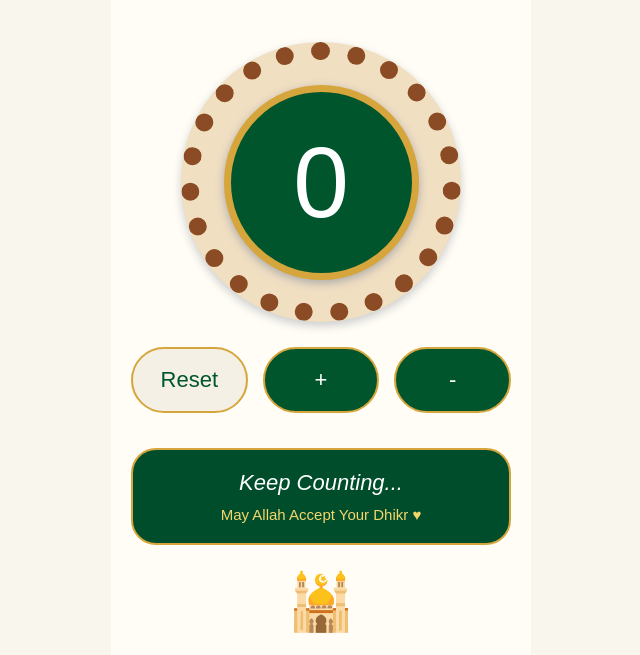
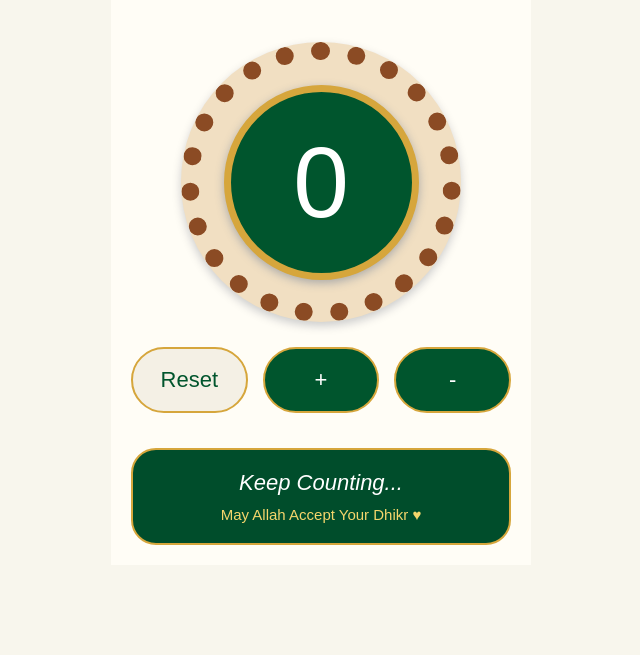
Before and after one commit to kadivalsaid/Tasbih-Counter, a plain HTML site: page index.html in a window 1280 px wide. Shown: the part 249-904 px from the top of the page, without its empty margins (319-959 px from the left). After the commit the page ends 814 px from the top, so only its background shows below. Drawn offline with Linux system fonts and the light colour scheme.

Commit message:
Format HTML structure for Tasbih Counterupdate

```diff
--- a/index.html
+++ b/index.html
@@ -39,9 +39,7 @@
         <p>May Allah Accept Your Dhikr ♥</p>
     </div>
 
-    <div class="bottom">
-        🕌
-    </div>
+
 
 </div>
 
```
